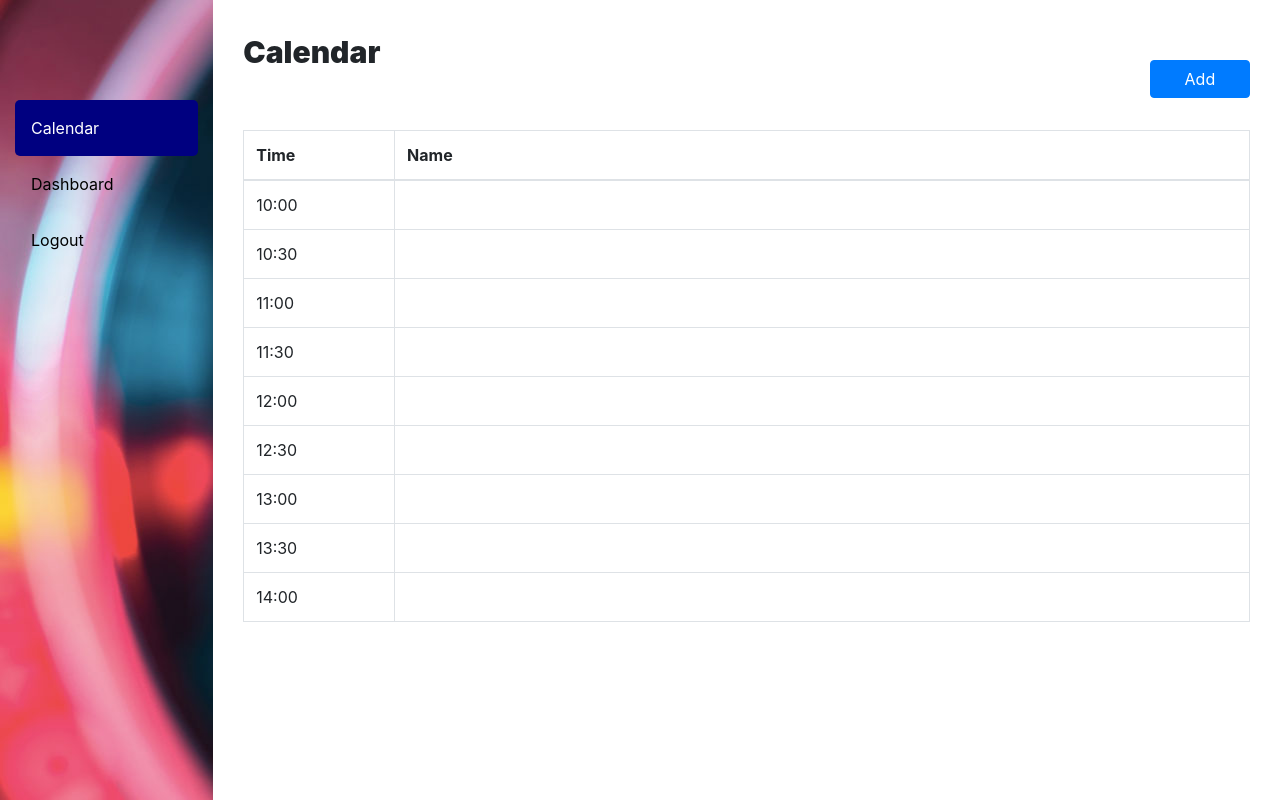
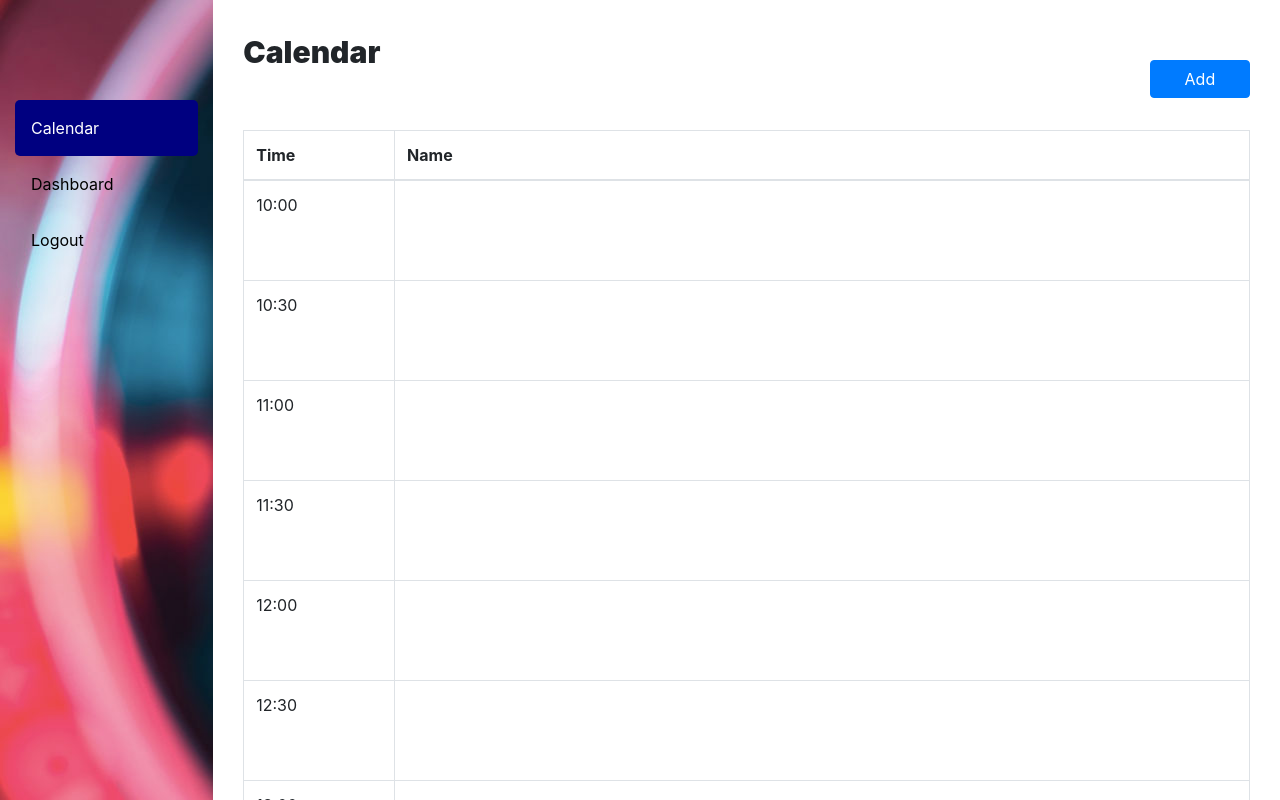
Before and after one commit to AsifAliDev/calendar, a React (Create React App) app: page /calendar in a window 1280 px wide. Shown: the top 800 px of the page. Built offline with nearby package versions, Linux system fonts and the light colour scheme.

Commit message:
cell size

```diff
--- a/src/pages/calendar/calendarRightSide.js
+++ b/src/pages/calendar/calendarRightSide.js
@@ -100,6 +100,7 @@ class calendarRightSide extends React.Component {
             if (document.getElementById(`${i}`)) {
               document.getElementById(`${i}`).style.backgroundColor = `skyblue`;
               document.getElementById(`${i}`).style.color = `white`;
+              // document.getElementById(`${i}`).style.border = `none`;
             }
           }, 500);
         }
@@ -118,22 +119,18 @@ class calendarRightSide extends React.Component {
             key={index}
             style={{
               width: "100%",
-              backgroundColor: data.data?.description ? "skyblue" : "white",
+              height: "100px",
             }}
-            id={index}
           >
             <td style={{ width: "15%" }}>{data && data.time}</td>
-            <td style={{ width: "85%" }}>
-              {data.data?.description ? (
-                <div>Description = {data.data?.description}</div>
-              ) : null}
-
+            <td style={{ width: "85%" }} id={index}>
               {data.data?.fromTime ? (
                 <>
                   <br />
                   <div>
-                    from = {data.data?.fromTime} {"  "} To {data.data?.toTime}
+                    {data.data?.fromTime} {"-"} {data.data?.toTime}
                   </div>
+                  <div>{data.data?.description}</div>
                 </>
               ) : null}
             </td>
```
